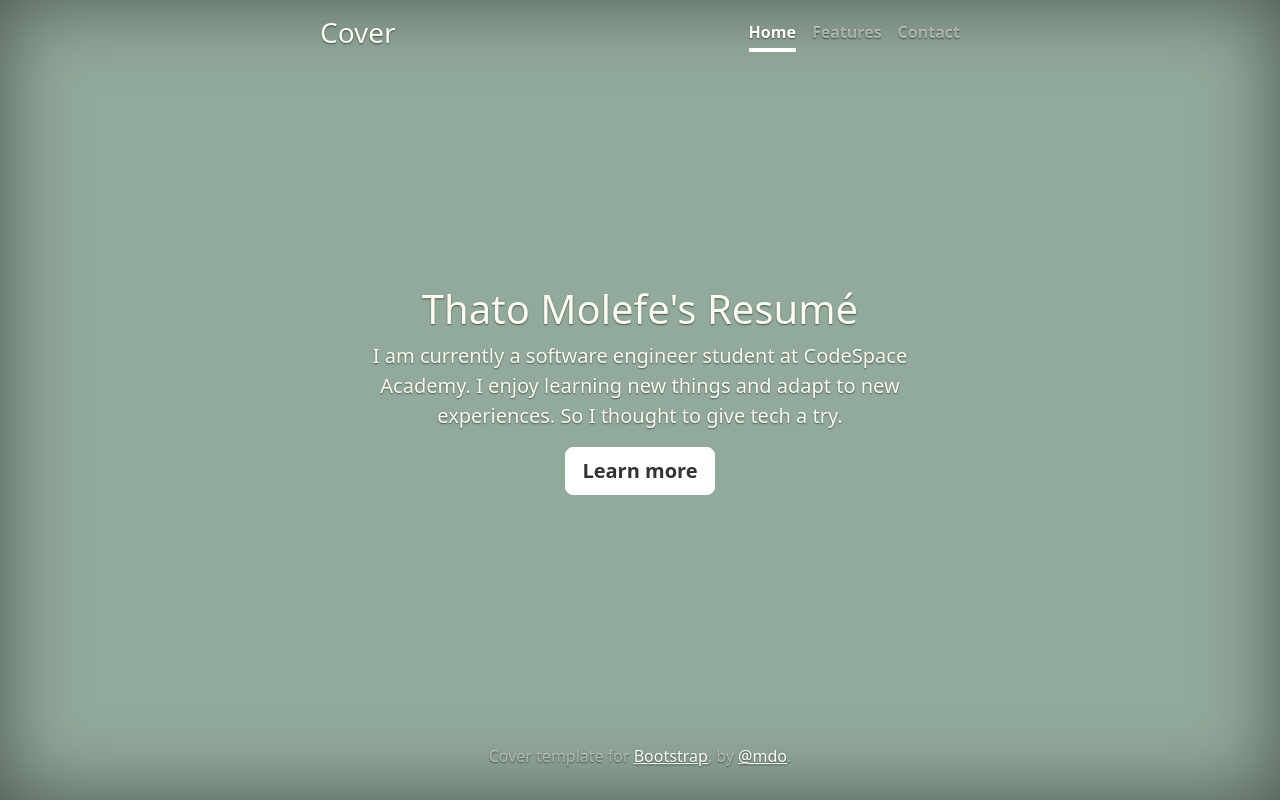
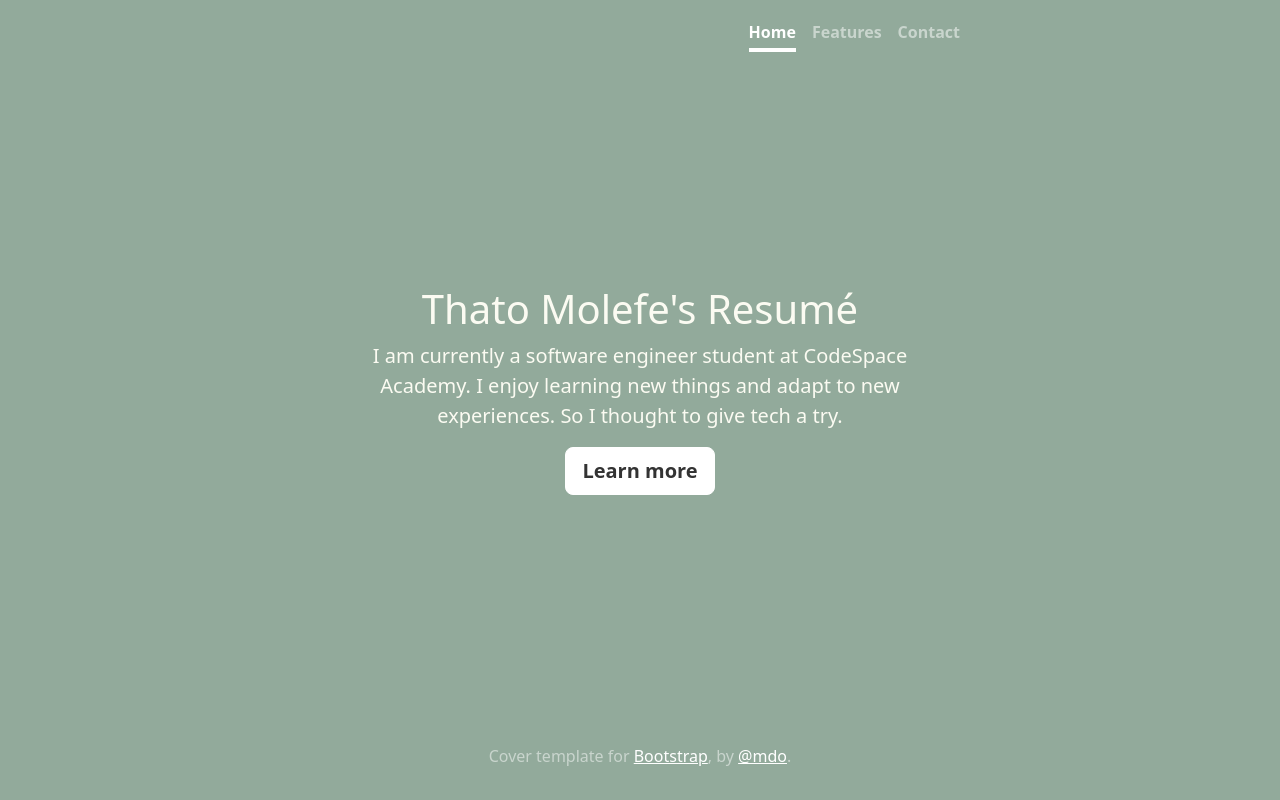
Before and after one commit to Thato2619/Resume10.html, a plain HTML site: page bootstrap-5.2.0-examples/cover/index.html in a window 1280 px wide. Drawn offline with Linux system fonts and the light colour scheme.

Commit message:
Remove text and box shadow from the template

```diff
--- a/bootstrap-5.2.0-examples/cover/cover.css
+++ b/bootstrap-5.2.0-examples/cover/cover.css
@@ -16,10 +16,8 @@
  * Base structure
  */
 
-body {
-  text-shadow: 0 .05rem .1rem rgba(0, 0, 0, .5);
-  box-shadow: inset 0 0 5rem rgba(0, 0, 0, .5);
-}
+
+
 
 .cover-container {
   max-width: 42em;
--- a/bootstrap-5.2.0-examples/cover/index.html
+++ b/bootstrap-5.2.0-examples/cover/index.html
@@ -6,7 +6,7 @@
     <meta name="description" content="">
     <meta name="author" content="Mark Otto, Jacob Thornton, and Bootstrap contributors">
     <meta name="generator" content="Hugo 0.101.0">
-    <title>Cover Template · Bootstrap v5.2</title>
+    <title>Thato Molefe's Resumé</title>
 
     <link rel="canonical" href="https://getbootstrap.com/docs/5.2/examples/cover/">
 
@@ -78,7 +78,7 @@
 <div class="cover-container d-flex w-100 h-100 p-3 mx-auto flex-column">
   <header class="mb-auto">
     <div>
-      <h3 class="float-md-start mb-0">Cover</h3>
+
       <nav class="nav nav-masthead justify-content-center float-md-end">
         <a class="nav-link fw-bold py-1 px-0 active" aria-current="page" href="#">Home</a>
         <a class="nav-link fw-bold py-1 px-0" href="#">Features</a>
```
